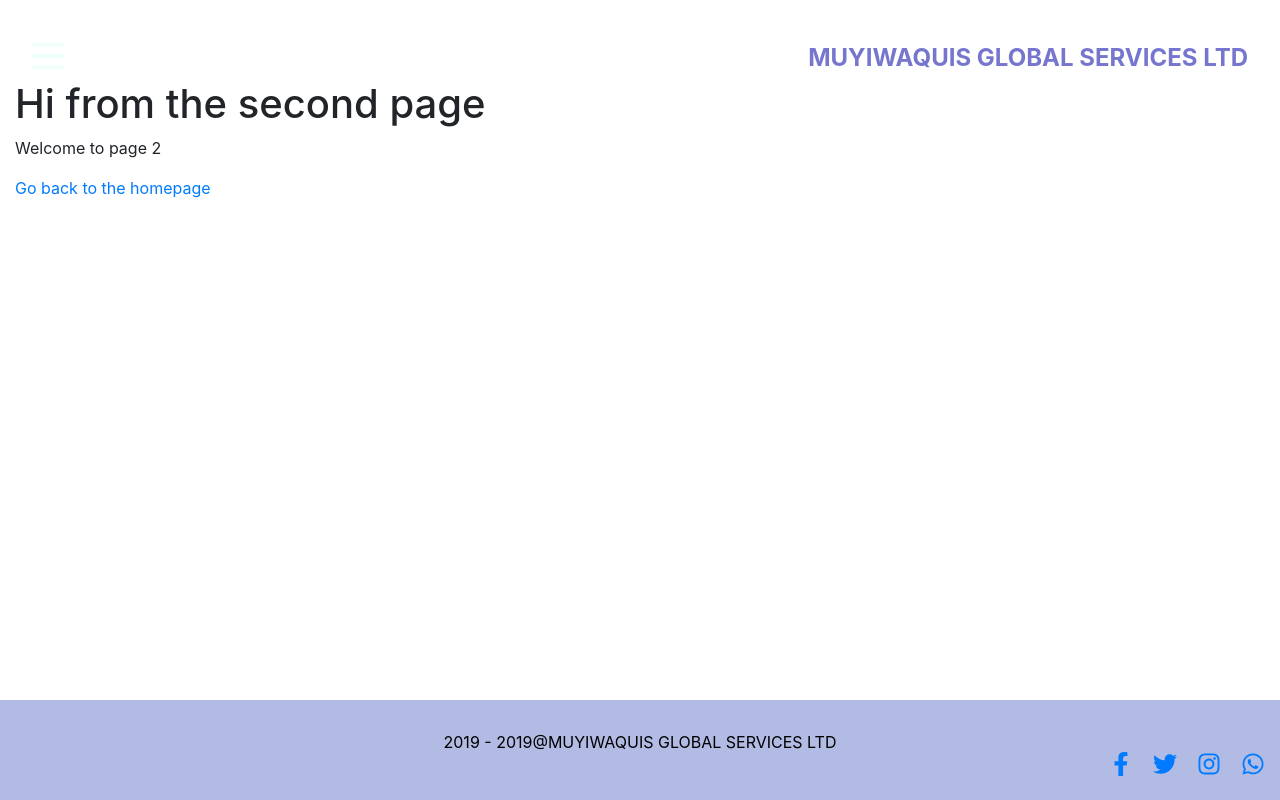
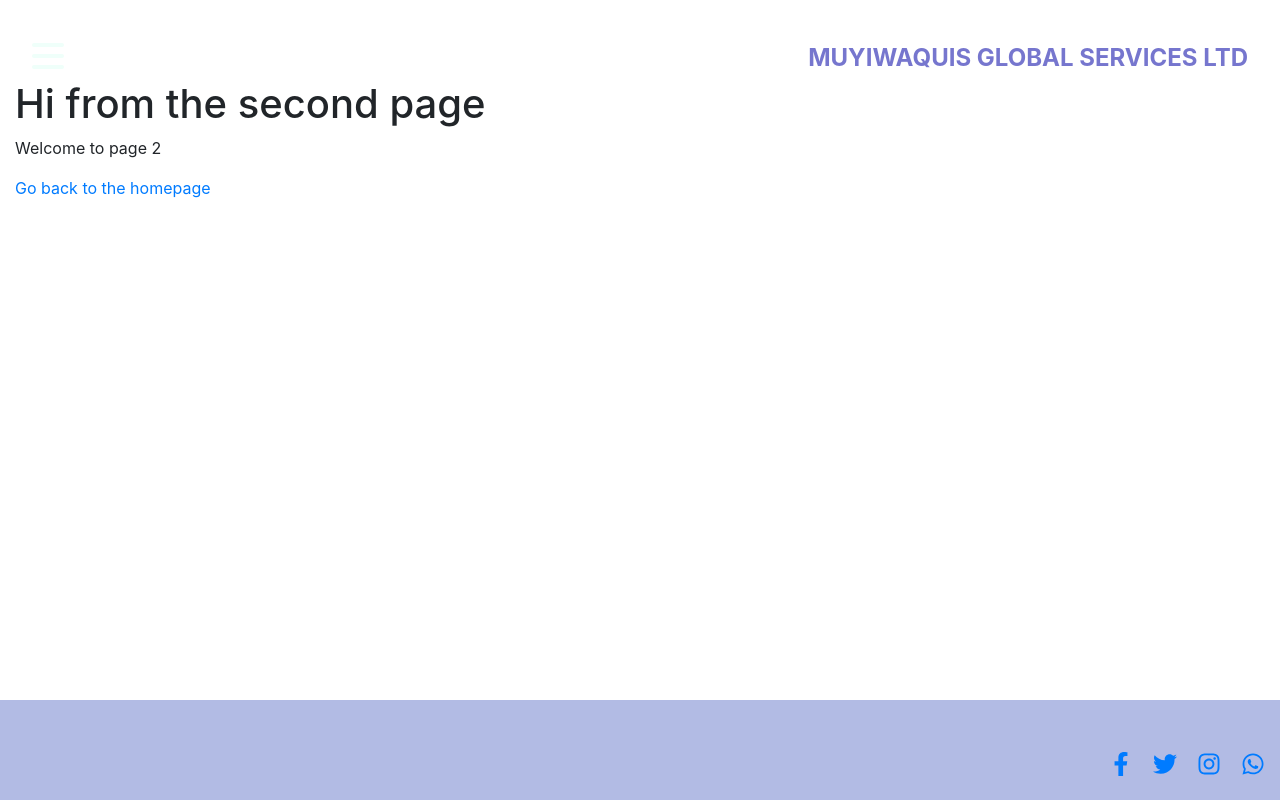
Before and after one commit to jamiebones/mglobalservices, a Gatsby site: page /page-2 in a window 1280 px wide. Built offline with nearby package versions, Linux system fonts and the light colour scheme; Gatsby itself is replaced by a stand-in of ours.

Commit message:
removed company name on footer

```diff
--- a/src/components/footer.js
+++ b/src/components/footer.js
@@ -43,10 +43,6 @@ const FooterStyles = styled.div`
 export default function footer() {
   return (
     <FooterStyles>
-      <p className="footer-para">
-        2019 - {new Date().getFullYear()}@MUYIWAQUIS GLOBAL SERVICES LTD
-      </p>
-
       <p className="social-media-wrapper">
         <span>
           <a href="https://facebook.com/mglobalservicesltd" target="_blank">
```
